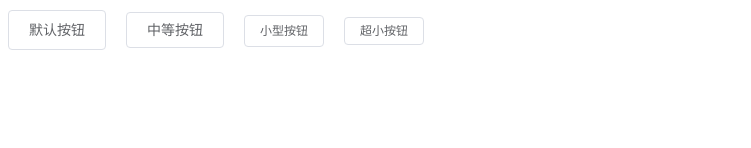
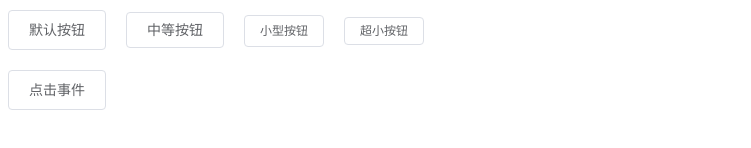
Before and after one commit to shiojiang/storybook-demo, a Vue app: page / in a window 1280 px wide. Shown: the part 238-386 px from the top of the page, without its empty margins (0-751 px from the left). Built offline with nearby package versions, Linux system fonts and the light colour scheme.

Commit message:
Button组件demo封装完成

```diff
--- a/src/App.vue
+++ b/src/App.vue
@@ -32,20 +32,15 @@
       <j-button type="warning" icon="j-icon-star-off" circle></j-button>
       <j-button type="danger" icon="j-icon-delete" circle></j-button>
     </div>
-    <!-- <div class="row">
-      <j-button @click="handClick">点击事件</j-button>
-    </div> -->
     <div class="row">
       <j-button >默认按钮</j-button>
       <j-button size="medium">中等按钮</j-button>
       <j-button size="small">小型按钮</j-button>
       <j-button size="mini">超小按钮</j-button>
     </div>
-    <!-- <div class="row">
-      <j-button>仅文字</j-button>
-      <j-button type="primary" icon="j-icon-search"></j-button>
-      <j-button type="success" icon="j-icon-search">文字+图标</j-button>
-    </div> -->
+    <div class="row">
+      <j-button @click="handClick">点击事件</j-button>
+    </div>
   </div>
 </template>
 
--- a/src/components/Button.vue
+++ b/src/components/Button.vue
@@ -2,7 +2,6 @@
   <button
   class="j-button"
   :class="[typeClass, plainClass, roundClass, circleClass, sizeClass]"
-  :disabled="disabled"
   @click="handClick"
   >
   <!-- 如果未传入icon则隐藏i -->
@@ -19,7 +18,10 @@ export default {
   props: {
     type: {
       type: String,
-      default: 'default'
+      default: 'default',
+      validator: (type) => {
+        return ['primary', 'success', 'info', 'warning', 'danger', 'default'].indexOf(type) !== -1;
+      },
     },
     plain: {
       type: Boolean,
@@ -39,7 +41,10 @@ export default {
     },
     size: {
       type: String,
-      default: 'default'
+      default: 'default',
+      validator: (size) => {
+        return ['mini', 'small', 'medium', 'default'].indexOf(size) !== -1;
+      },
     },
   },
   computed: {
@@ -65,7 +70,6 @@ export default {
       return `j-button-${this.size}`;
     },
   },
-  // 对props中的参数进行校验(待做)
   created() {
   },
   methods: {
@@ -237,11 +241,6 @@ export default {
 .j-button [class*=j-icon-]+span{
   margin-left: 5px;
 }
-// disabled属性
-.j-button.is-disabled{
-  cursor: not-allowed;
-// is-disabled样式还需优化
-}
 // size属性
 .j-button-default{
   padding: 12px 20px;
```
